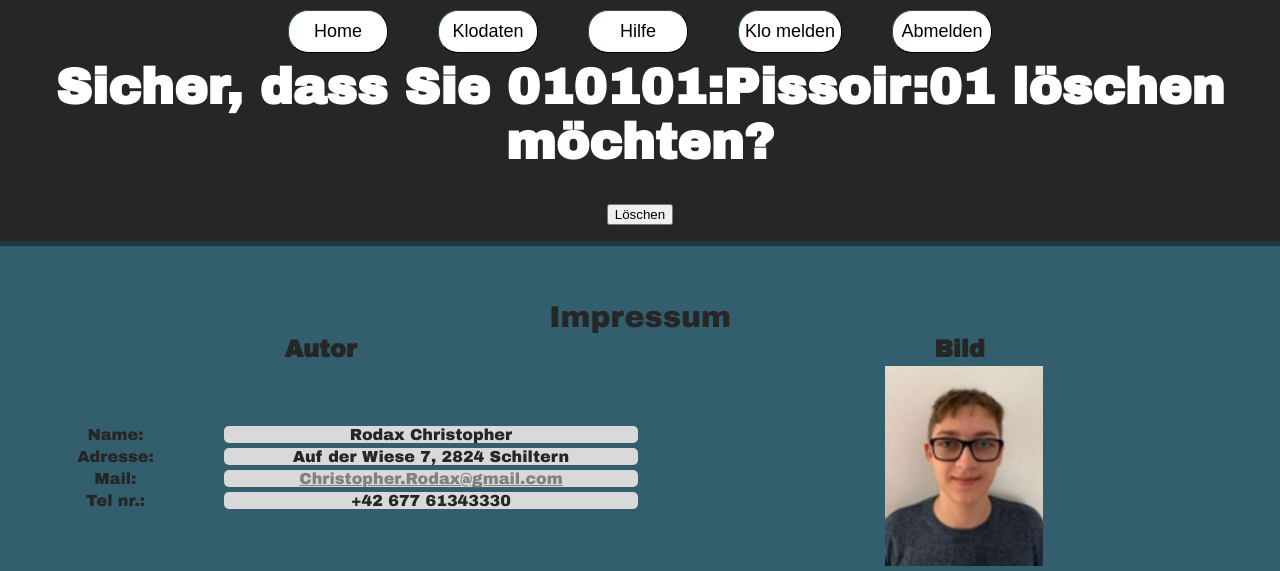
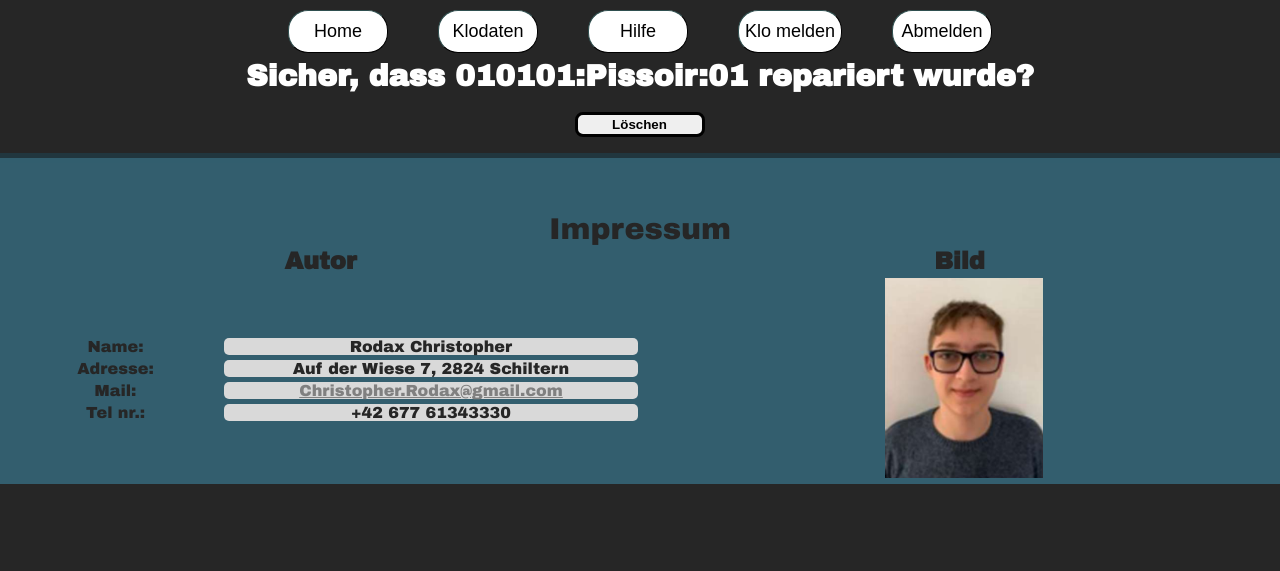
Before and after one commit to Chrisi2209/SchulklosKaputt, a Flask app: a page that uses app/templates/klobearbeitung.html in a window 1280 px wide. Shown: the top 571 px of the page. Run offline with Flask 3, Linux system fonts and the light colour scheme; a user stored in the database is signed in; tables that the repository leaves empty hold one stand-in row (values such as "Sample post").

Commit message:
Klobearbeitung verbessert

```diff
--- a/app/templates/klobearbeitung.html
+++ b/app/templates/klobearbeitung.html
@@ -2,13 +2,15 @@
 
 {% block content %}
 <header>
-    <h1 class="title">Sicher, dass Sie {{klo}} löschen möchten?</h1>
+    <h1 class="subtitle">Sicher, dass {{klo}} repariert wurde?</h1>
 </header>
 <main>
     <form action="" method="post" novalidate>
-        {{ form.hidden_tag() }}
+        <div class="form-container">
+            {{ form.hidden_tag() }}
 
-        <p>{{ form.submit() }}</p>
+            <p>{{ form.submit() }}</p>
+        </div>
     </form>
 </main>
 {% endblock %}
```
